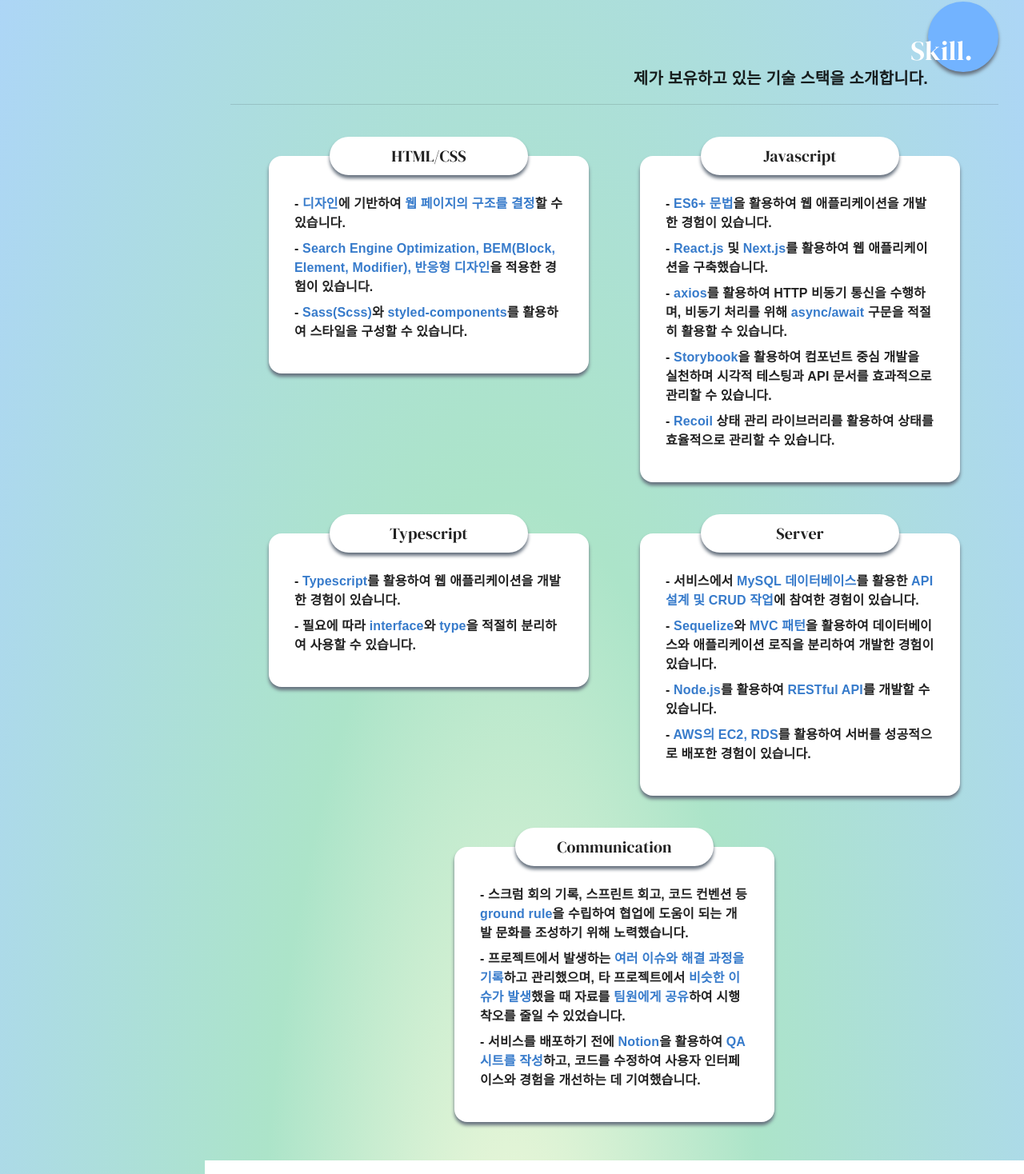
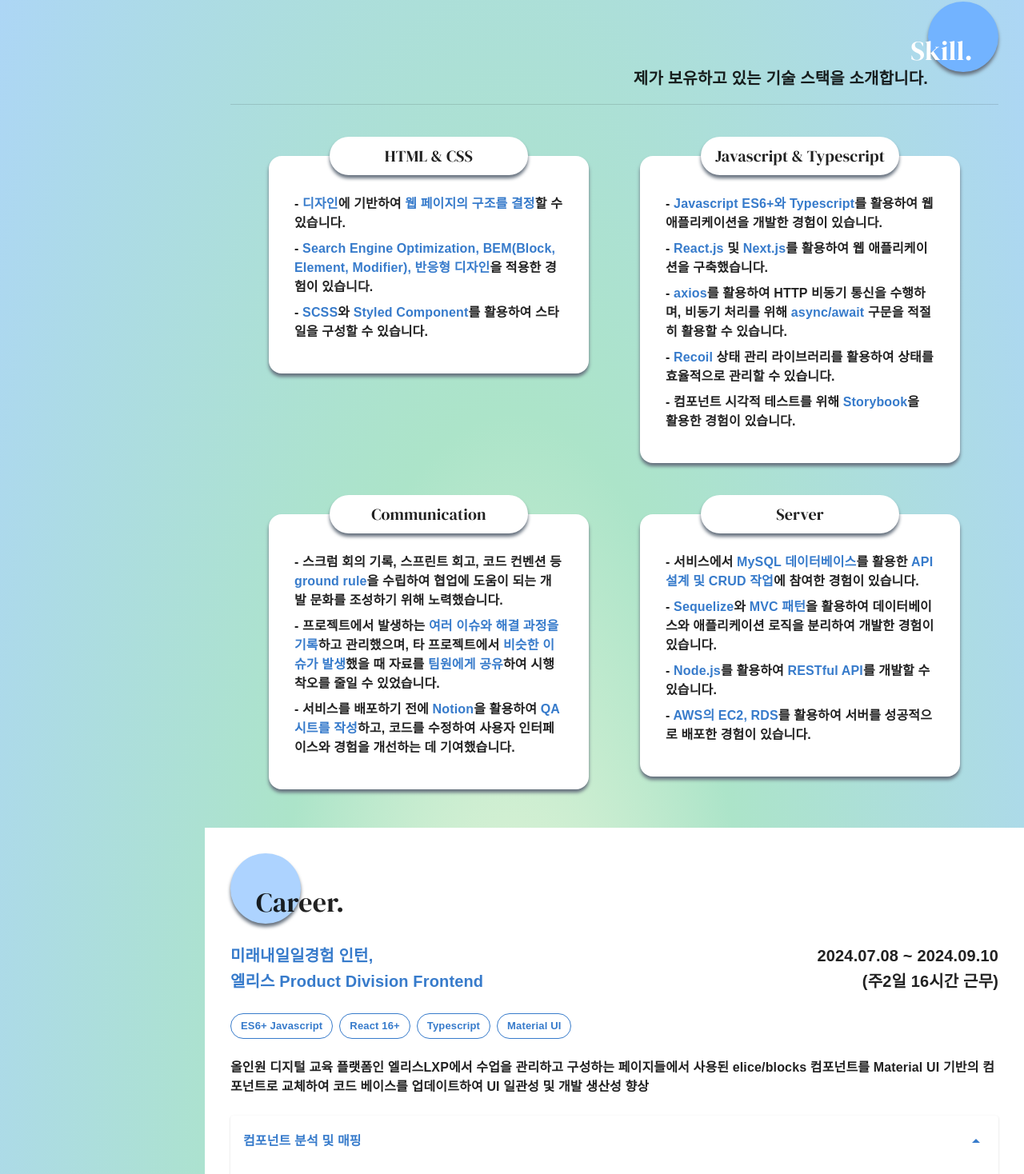
Before and after one commit to dawncoding/portfolio, a Next.js app: page / in a window 1280 px wide. Shown: the part 518-1986 px from the top of the page at 80% size. Built offline with nearby package versions, Linux system fonts and the light colour scheme; a web font is replaced by a local one.

Commit message:
chore(Skill): change Skill content

```diff
--- a/src/components/Skill/index.tsx
+++ b/src/components/Skill/index.tsx
@@ -42,7 +42,7 @@ const Skill: React.FC = () => {
         justifyContent="center"
         marginTop="3rem"
       >
-        <SkillCard skillTitle="HTML/CSS">
+        <SkillCard skillTitle="HTML & CSS">
           <Text
             component="div"
             language="ko"
@@ -86,7 +86,7 @@ const Skill: React.FC = () => {
               language="ko"
               sx={{ color: theme.palette.blue.dark }}
             >
-              Sass(Scss)
+              SCSS
             </Text>
             {`와 `}
             <Text
@@ -94,13 +94,13 @@ const Skill: React.FC = () => {
               language="ko"
               sx={{ color: theme.palette.blue.dark }}
             >
-              styled-components
+              Styled Component
             </Text>
             를 활용하여 스타일을 구성할 수 있습니다.
           </Text>
         </SkillCard>
 
-        <SkillCard skillTitle="Javascript">
+        <SkillCard skillTitle="Javascript & Typescript">
           <Text
             component="div"
             language="ko"
@@ -113,9 +113,9 @@ const Skill: React.FC = () => {
               language="ko"
               sx={{ color: theme.palette.blue.dark }}
             >
-              ES6+ 문법
+              Javascript ES6+와 Typescript
             </Text>
-            을 활용하여 웹 애플리케이션을 개발한 경험이 있습니다.
+            를 활용하여 웹 애플리케이션을 개발한 경험이 있습니다.
           </Text>
           <Text component="div" language="ko" marginBottom="0.5rem">
             {`- `}
@@ -162,59 +162,87 @@ const Skill: React.FC = () => {
               language="ko"
               sx={{ color: theme.palette.blue.dark }}
             >
-              Storybook
+              Recoil
             </Text>
-            을 활용하여 컴포넌트 중심 개발을 실천하며 시각적 테스팅과 API 문서를
-            효과적으로 관리할 수 있습니다.
+            {` 상태 관리 라이브러리를 활용하여 상태를 효율적으로 관리할 수 있습니다.`}
           </Text>
           <Text component="div" language="ko" marginBottom="0.5rem">
-            {`- `}
+            {`- 컴포넌트 시각적 테스트를 위해 `}
             <Text
               component="span"
               language="ko"
               sx={{ color: theme.palette.blue.dark }}
             >
-              Recoil
+              Storybook
             </Text>
-            {` 상태 관리 라이브러리를 활용하여 상태를 효율적으로 관리할 수 있습니다.`}
+            을 활용한 경험이 있습니다.
           </Text>
         </SkillCard>
 
-        <SkillCard skillTitle="Typescript">
+        <SkillCard skillTitle="Communication">
           <Text
             component="div"
             language="ko"
             marginBottom="0.5rem"
             marginTop="1rem"
           >
-            {`- `}
+            {`- 스크럼 회의 기록, 스프린트 회고, 코드 컨벤션 등 `}
             <Text
               component="span"
               language="ko"
               sx={{ color: theme.palette.blue.dark }}
             >
-              Typescript
+              ground rule
             </Text>
-            를 활용하여 웹 애플리케이션을 개발한 경험이 있습니다.
+            을 수립하여 협업에 도움이 되는 개발 문화를 조성하기 위해
+            노력했습니다.
           </Text>
           <Text component="div" language="ko" marginBottom="0.5rem">
-            {`- 필요에 따라 `}
+            {`- 프로젝트에서 발생하는 `}
             <Text
               component="span"
               language="ko"
               sx={{ color: theme.palette.blue.dark }}
             >
-              interface
+              여러 이슈와 해결 과정을 기록
             </Text>
-            {`와 `}
+            {`하고 관리했으며, 타 프로젝트에서 `}
             <Text
               component="span"
               language="ko"
               sx={{ color: theme.palette.blue.dark }}
             >
-              type
+              비슷한 이슈가 발생
             </Text>
-            을 적절히 분리하여 사용할 수 있습니다.
+            {`했을 때 자료를 `}
+            <Text
+              component="span"
+              language="ko"
+              sx={{ color: theme.palette.blue.dark }}
+            >
+              팀원에게 공유
+            </Text>
+            하여 시행착오를 줄일 수 있었습니다.
+          </Text>
+          <Text component="div" language="ko" marginBottom="0.5rem">
+            {`- 서비스를 배포하기 전에 `}
+            <Text
+              component="span"
+              language="ko"
+              sx={{ color: theme.palette.blue.dark }}
+            >
+              Notion
+            </Text>
+            {`을 활용하여 `}
+            <Text
+              component="span"
+              language="ko"
+              sx={{ color: theme.palette.blue.dark }}
+            >
+              QA 시트를 작성
+            </Text>
+            하고, 코드를 수정하여 사용자 인터페이스와 경험을 개선하는 데
+            기여했습니다.
           </Text>
         </SkillCard>
 
@@ -294,72 +322,6 @@ const Skill: React.FC = () => {
             를 활용하여 서버를 성공적으로 배포한 경험이 있습니다.
           </Text>
         </SkillCard>
-        <SkillCard skillTitle="Communication">
-          <Text
-            component="div"
-            language="ko"
-            marginBottom="0.5rem"
-            marginTop="1rem"
-          >
-            {`- 스크럼 회의 기록, 스프린트 회고, 코드 컨벤션 등 `}
-            <Text
-              component="span"
-              language="ko"
-              sx={{ color: theme.palette.blue.dark }}
-            >
-              ground rule
-            </Text>
-            을 수립하여 협업에 도움이 되는 개발 문화를 조성하기 위해
-            노력했습니다.
-          </Text>
-          <Text component="div" language="ko" marginBottom="0.5rem">
-            {`- 프로젝트에서 발생하는 `}
-            <Text
-              component="span"
-              language="ko"
-              sx={{ color: theme.palette.blue.dark }}
-            >
-              여러 이슈와 해결 과정을 기록
-            </Text>
-            {`하고 관리했으며, 타 프로젝트에서 `}
-            <Text
-              component="span"
-              language="ko"
-              sx={{ color: theme.palette.blue.dark }}
-            >
-              비슷한 이슈가 발생
-            </Text>
-            {`했을 때 자료를 `}
-            <Text
-              component="span"
-              language="ko"
-              sx={{ color: theme.palette.blue.dark }}
-            >
-              팀원에게 공유
-            </Text>
-            하여 시행착오를 줄일 수 있었습니다.
-          </Text>
-          <Text component="div" language="ko" marginBottom="0.5rem">
-            {`- 서비스를 배포하기 전에 `}
-            <Text
-              component="span"
-              language="ko"
-              sx={{ color: theme.palette.blue.dark }}
-            >
-              Notion
-            </Text>
-            {`을 활용하여 `}
-            <Text
-              component="span"
-              language="ko"
-              sx={{ color: theme.palette.blue.dark }}
-            >
-              QA 시트를 작성
-            </Text>
-            하고, 코드를 수정하여 사용자 인터페이스와 경험을 개선하는 데
-            기여했습니다.
-          </Text>
-        </SkillCard>
       </Box>
     </Stack>
   );
```
